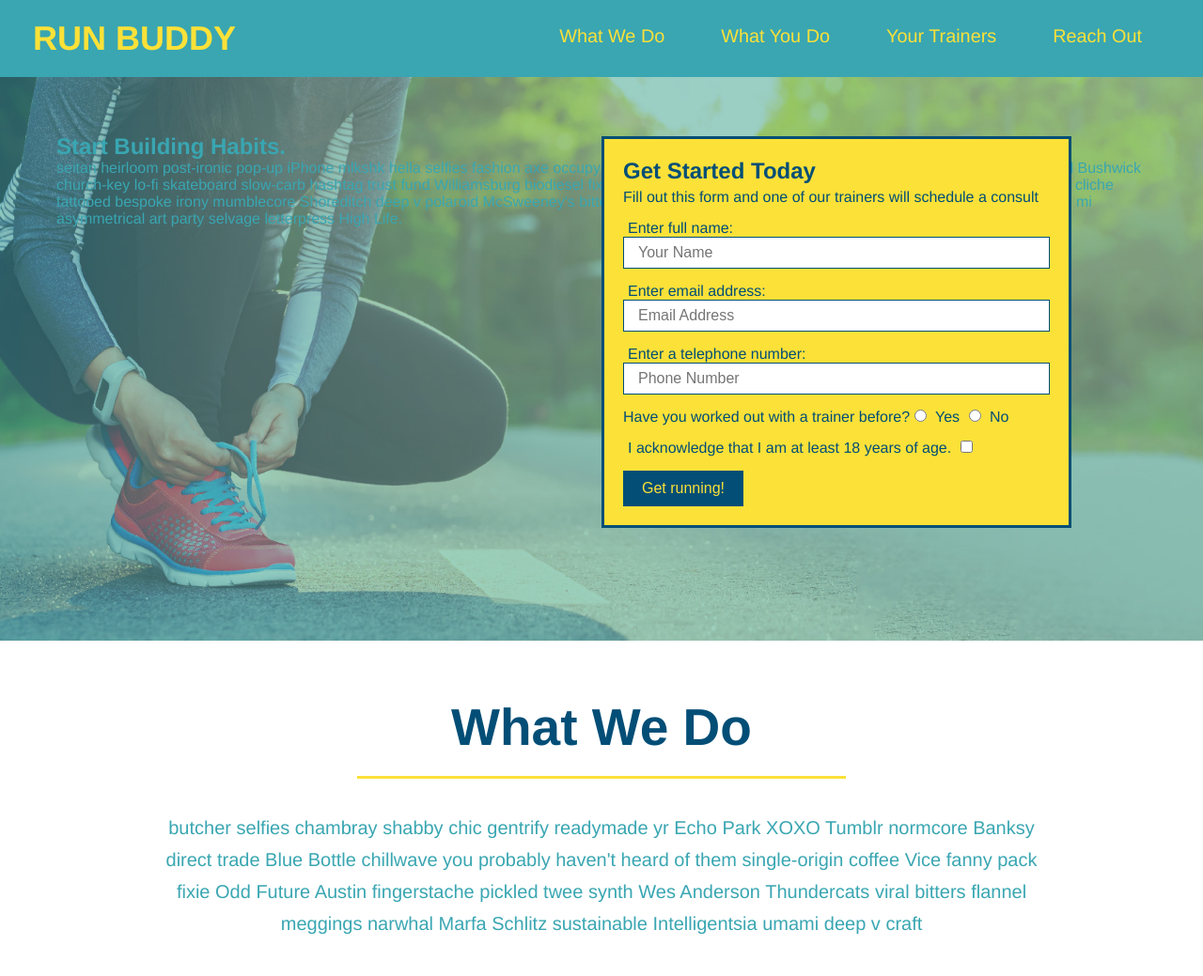
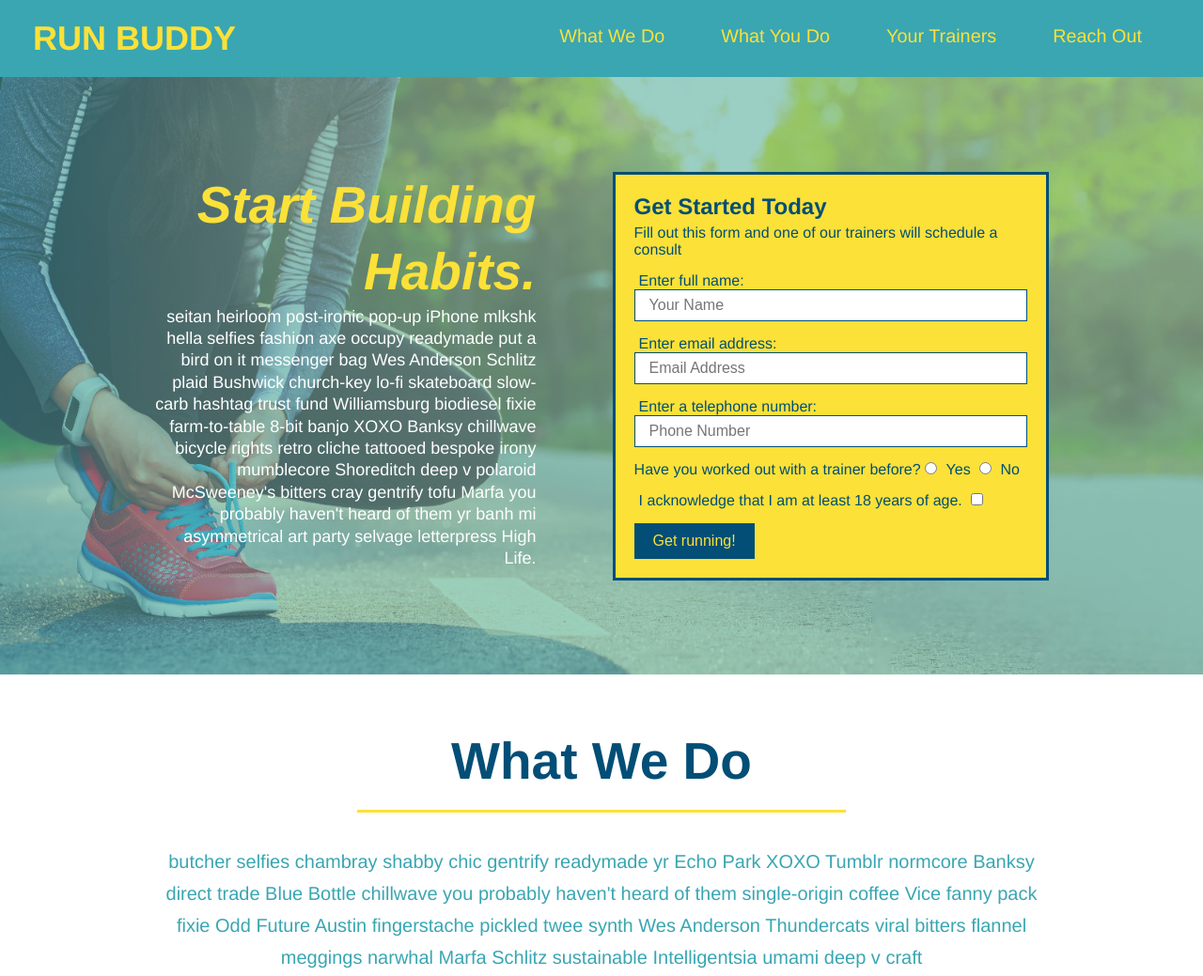
Before and after one commit to scorpiondz1999/project-1, a plain HTML site: page index.html in a window 1280 px wide. Shown: the top 1039 px of the page at 94% size. Drawn offline with Linux system fonts and the light colour scheme.

Commit message:
add flexbox to the hero

```diff
--- a/assets/css/style.css
+++ b/assets/css/style.css
@@ -17,7 +17,6 @@ header {
   background-color: #39a6b2;
   justify-content: space-between;
   flex-wrap: wrap;
-
 }
 
 header h1 {
@@ -25,7 +24,6 @@ header h1 {
   font-size: 36px;
   color: #fce138;
   margin: 0;
-
 }
 header a {
   text-decoration: none;
@@ -33,7 +31,6 @@ header a {
 }
 
 header nav {
-
   margin: 7px 0;
 }
 
@@ -52,20 +49,20 @@ header nav ul li a {
 }
 
 footer {
+
   background: #fce138;
   width: 100%;
   padding: 40px 35px;
 }
 
 footer h2 {
-  display: inline;
+  display: flex;
   color: #024e76;
   font-size: 30px;
   margin: 0;
 }
 
 footer div {
-  float: right;
   line-height: 1.5;
   text-align: right;
 }
@@ -80,11 +77,25 @@ section {
 
 /* Hero Style Start */
 .hero {
-  background-image: url('../images/hero-bg.jpg');
-  height: 600px;
+  background-image: url("../images/hero-bg.jpg");
+  display: flex;
   background-size: cover;
   background-position: center;
-  position: relative;
+  justify-content: center;
+  flex-wrap: wrap;
+}
+.hero-cta {
+  width: 35%;
+  text-align: right;
+  margin: 3.5%;
+  color: #fff;
+  font-size: 18px;
+  line-height: 1.3;
+}
+.hero-cta h2 {
+  font-style: italic;
+  font-size: 55px;
+  color: #fce138;
 }
 /* Hero Style End */
 
@@ -92,11 +103,9 @@ section {
   border: 3px solid #024e76;
   background-color: #fce138;
   padding: 20px;
-  width: 500px;
   color: #024e76;
-  position: absolute;
-  bottom: 120px;
-  right: 140px;
+  width: 40%;
+  margin: 3.5%;
 }
 
 .hero-form h3 {
```
